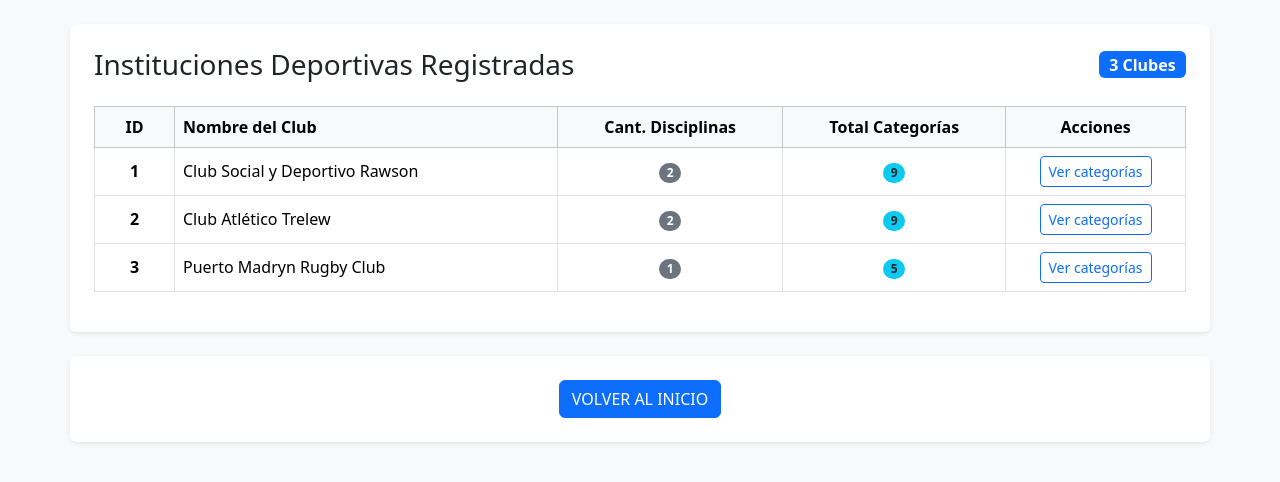
After one commit to favinaudc/gestion_integral_clubes, a Django app: page /clubes/ in a window 1280 px wide. The commit adds this page. Shown: the top 482 px of the page. Run offline with Django 5.2, Linux system fonts and the light colour scheme.

Commit message:
Vistas y templates para listar clubes, y detalle de un club 'x' con sus disciplinas y categorías correspondientes

```diff
--- /dev/null
+++ b/apps/clubes/templates/clubes/clubes.html
@@ -0,0 +1,69 @@
+<!DOCTYPE html>
+<html lang="es">
+<head>
+    <meta charset="UTF-8">
+    <meta name="viewport" content="width=device-width, initial-scale=1.0">
+    <title>Listado de Clubes</title>
+    <!-- CSS Bootstrap -->
+    <link href="https://cdn.jsdelivr.net/npm/bootstrap@5.3.3/dist/css/bootstrap.min.css" rel="stylesheet">
+</head>
+<body class="bg-light p-4">
+
+    <div class="container bg-white p-4 rounded shadow-sm">
+        <div class="d-flex justify-content-between align-items-center mb-4">
+            <h1 class="h3 mb-0">Instituciones Deportivas Registradas</h1>
+            <span class="badge bg-primary fs-6">{{ clubes|length }} Clubes</span>
+        </div>
+
+        <div class="table-responsive">
+            <table class="table table-hover table-bordered align-middle">
+                <thead class="table-light">
+                    <tr>
+                        <th scope="col" class="text-center" style="width: 80px;">ID</th>
+                        <th scope="col">Nombre del Club</th>
+                        <th scope="col" class="text-center">Cant. Disciplinas</th>
+                        <th scope="col" class="text-center">Total Categorías</th>
+                        <th scope="col" class="text-center" style="width: 180px;">Acciones</th>
+                    </tr>
+                </thead>
+                <tbody>
+                    {% for club in clubes %}
+                        <tr>
+                            <td class="text-center fw-bold">{{ club.id }}</td>
+                            <td>{{ club.nombre }}</td>
+                            <td class="text-center">
+                                <span class="badge bg-secondary rounded-pill">
+                                    {{ club.total_disciplinas }}
+                                </span>
+                            </td>
+                            <td class="text-center">
+                                <span class="badge bg-info text-dark rounded-pill">
+                                    {{ club.total_categorias }}
+                                </span>
+                            </td>
+                            <td class="text-center">
+                                <a href="{% url 'clubes:club_categorias' club_id=club.id %}" class="btn btn-sm btn-outline-primary">
+                                    Ver categorías
+                                </a>
+                            </td>
+                        </tr>
+                    {% empty %}
+                        <tr>
+                            <td colspan="5" class="text-center text-muted py-3">
+                                No hay instituciones deportivas cargadas en el sistema.
+                            </td>
+                        </tr>
+                    {% endfor %}
+                </tbody>
+            </table>
+        </div>
+    </div>
+
+    <div class="container mt-4 bg-white p-4 rounded shadow-sm text-center">
+        <a href="{% url 'inicio' %}" class="btn btn-primary text-uppercase">Volver al inicio</a>
+    </div>
+
+    <!-- JS Bootstrap -->
+    <script src="https://cdn.jsdelivr.net/npm/bootstrap@5.3.3/dist/js/bootstrap.bundle.min.js"></script>
+</body>
+</html>
--- a/apps/clubes/urls.py
+++ b/apps/clubes/urls.py
@@ -1,7 +1,9 @@
 from django.urls import path, include
 from . import views
 
+app_name = 'clubes'
 
 urlpatterns = [
-    path('<int:club_id>/categorias/', views.categorias, name='categorias'),
+    path('', views.clubes, name='clubes_listado'),
+    path('club/<int:club_id>/categorias/', views.categorias, name='club_categorias'),
 ]
--- a/apps/clubes/views.py
+++ b/apps/clubes/views.py
@@ -1,18 +1,78 @@
 from django.shortcuts import render
+from django.http import Http404
 
 # Create your views here.
+
+CLUBES_DB = {
+    1: {
+        'nombre': 'Club Social y Deportivo Rawson',
+        'disciplinas': [
+            {
+                'nombre': 'Rugby',
+                'categorias': ['M6', 'M8', 'M14', 'M16', 'Primera']
+            },
+            {
+                'nombre': 'Hockey',
+                'categorias': ['Infantiles', 'Sub-14', 'Sub-16', 'Primera']
+            }
+        ]
+    },
+    2: {
+        'nombre': 'Club Atlético Trelew',
+        'disciplinas': [
+            {
+                'nombre': 'Fútbol',
+                'categorias': ['Escuelita', 'Novena', 'Séptima', 'Primera']
+            },
+            {
+                'nombre': 'Básquet',
+                'categorias': ['Mini', 'U13', 'U15', 'U17', 'Primera']
+            }
+        ]
+    },
+    3: {
+        'nombre': 'Puerto Madryn Rugby Club',
+        'disciplinas': [
+            {
+                'nombre': 'Rugby',
+                'categorias': ['M10', 'M12', 'M16', 'M18', 'Plantel Superior']
+            }
+        ]
+    }
+}
+
+def clubes(request):
+    lista_clubes = []
+
+    for club_id, datos in CLUBES_DB.items():
+        total_disciplinas = len(datos['disciplinas'])
+        # Sumamos la cantidad de categorías de cada disciplina
+        total_categorias = sum(len(d['categorias']) for d in datos['disciplinas'])
+
+        lista_clubes.append({
+            'id': club_id,
+            'nombre': datos['nombre'],
+            'total_disciplinas': total_disciplinas,
+            'total_categorias': total_categorias,
+        })
+
+    context = {
+        'clubes': lista_clubes,
+    }
+
+    return render(request, 'clubes/clubes.html', context)
+
 def categorias(request, club_id):
-    # Aquí puedes realizar la lógica para obtener las categorías del club con el ID proporcionado
-    # Por ejemplo, podrías consultar la base de datos para obtener las categorías asociadas al club_id
 
-    # Supongamos que tienes un modelo llamado Categoria y quieres obtener todas las categorías del club
-    # categorias = Categoria.objects.filter(club_id=club_id)
+    club = CLUBES_DB.get(club_id)
 
-    # Para este ejemplo, simplemente devolveremos un diccionario vacío como contexto
+    if not club:
+        raise Http404(f"No se encontró información para el club con ID {club_id}")
 
     context = {
         'club_id': club_id,
-        # 'categorias': categorias,  # Descomenta esta línea si tienes un modelo Categoria
+        'nombre_club': club['nombre'],
+        'disciplinas': club['disciplinas'],
     }
 
     return render(request, 'clubes/categorias.html', context)
--- a/apps/customauth/urls.py
+++ b/apps/customauth/urls.py
@@ -1,6 +1,7 @@
 from django.urls import path, include
 from . import views
 
+app_name = 'auth'
 
 urlpatterns = [
    # path('', views.categorias, name='categorias'),
```
Also changed, not shown: apps/clubes/templates/clubes/categorias.html (+69 -5 lines), templates/layout.html (+46 -6 lines).
